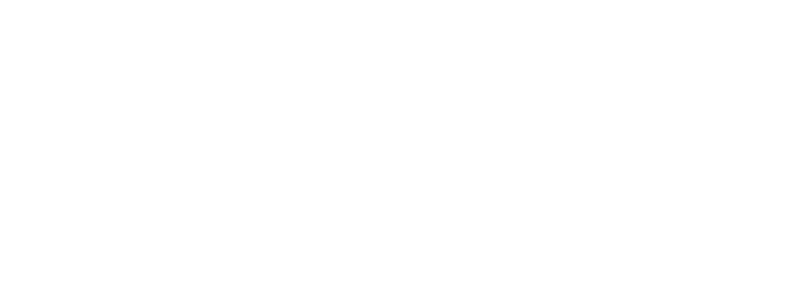
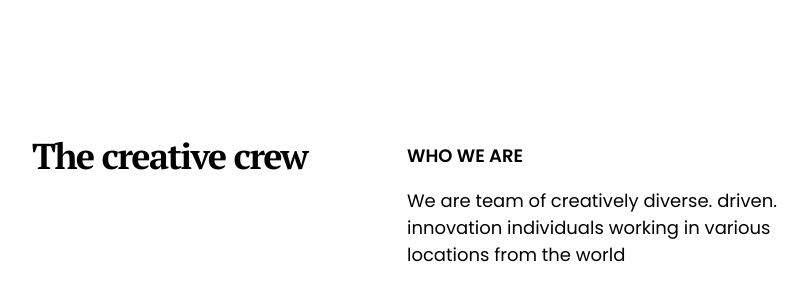
Before and after one commit to tanvirjem2/my-team-page, a plain HTML site: page index.html in a window 1280 px wide. Shown: the whole page, without its empty margins (176-983 px from the left). Drawn offline with Linux system fonts and the light colour scheme.

Commit message:
header section done

```diff
--- a/index.html
+++ b/index.html
@@ -23,7 +23,14 @@
 <body>
     <!-- header section -->
     <header>
-
+        <div class="team-header">
+            <h3>The creative crew</h3>
+        </div>
+        <div class="team-description">
+            <h4>WHO WE ARE</h4>
+            <p>We are team of creatively diverse. driven. innovation individuals working in various locations from the
+                world</p>
+        </div>
     </header>
 
     <!-- main section -->
--- a/styles/style.css
+++ b/styles/style.css
@@ -3,3 +3,50 @@
     font-family: 'Poppins', sans-serif;
     font-family: 'PT Serif', serif;
 }
+
+header {
+    display: flex;
+    align-items: center;
+    justify-content: space-between;
+    width: 100%;
+}
+
+.team-header h3 {
+    /* border: 1px solid black; */
+
+    color: #000;
+    font-family: PT Serif;
+    font-size: 36px;
+    font-weight: 700;
+    letter-spacing: -1.62px;
+
+    margin-left: 200px;
+    margin-top: 55px;
+}
+
+.team-description {
+    margin-right: 250px;
+    margin-top: 110px;
+}
+
+.team-description h4 {
+    /* border: 1px solid black; */
+
+    color: #000;
+    font-family: Poppins;
+    font-size: 18px;
+    font-weight: 600;
+    margin-bottom: 5px;
+}
+
+.team-description p {
+    /* border: 1px solid black; */
+
+    color: #000;
+    font-family: Poppins;
+    font-size: 18px;
+    font-weight: 400;
+
+    width: 439px;
+    height: 80px;
+}
```
